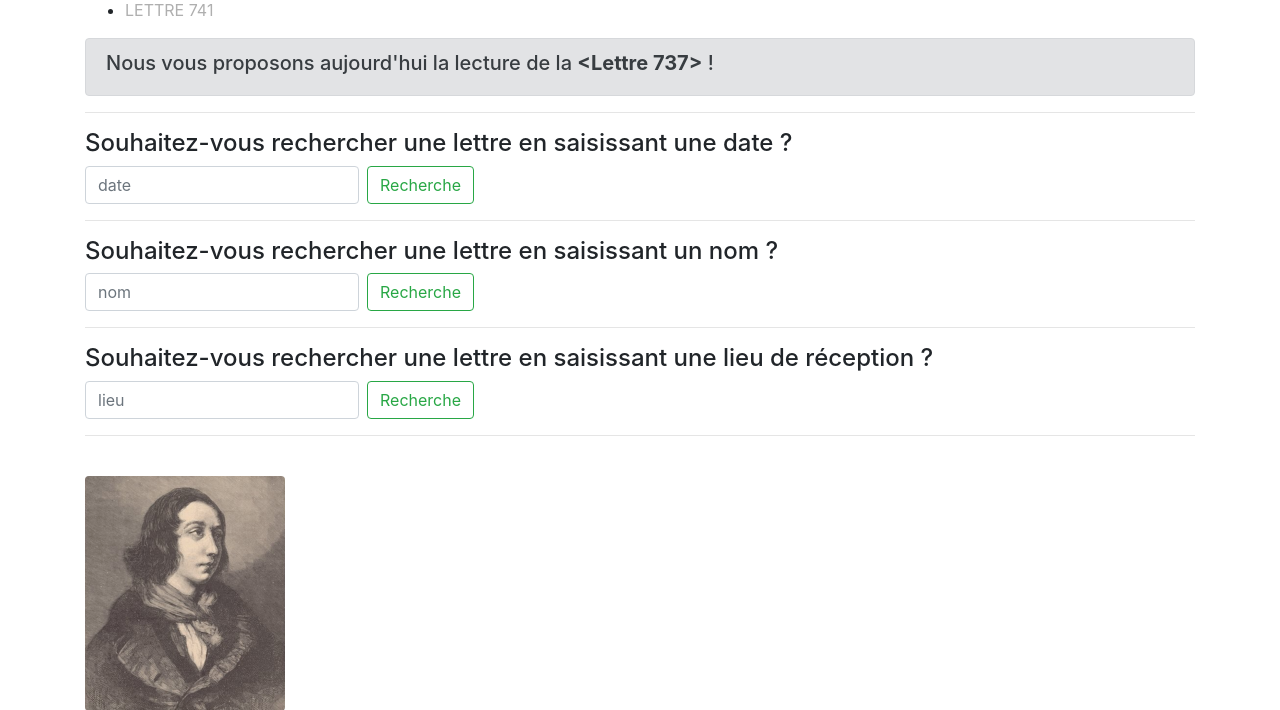
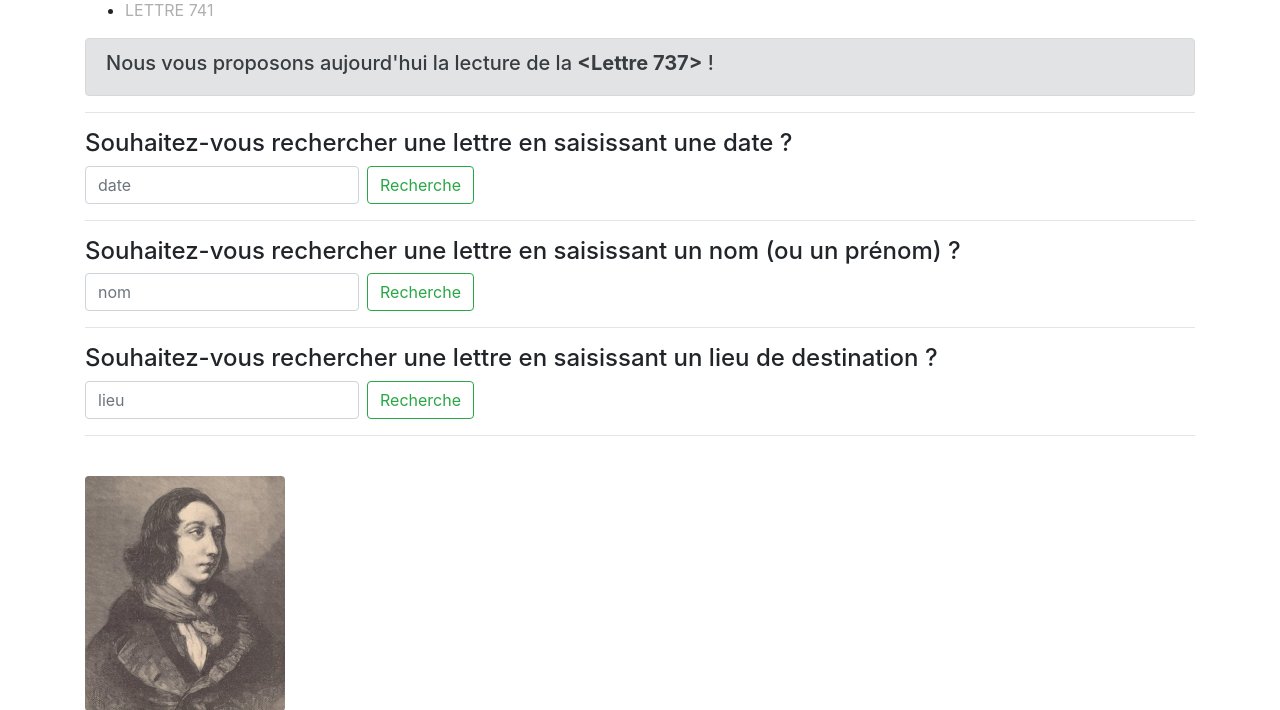
Before and after one commit to Chartes-TNAH/george_sand, a Flask app: page / in a window 1280 px wide. Shown: the part 655-1365 px from the top of the page. Run offline with Flask 2, Linux system fonts and the light colour scheme; data comes from the database, SQL or seed files in the repository; some libraries are stand-ins or nearby versions.

Commit message:
Petite coquille corrigée

```diff
--- a/application/templates/pages/accueil.html
+++ b/application/templates/pages/accueil.html
@@ -68,7 +68,7 @@ Nous avons utilisé url_for () pour faire des liens vers chacune de nos lettres.
     </form>
 <hr>
 
-<h4>Souhaitez-vous rechercher une lettre en saisissant un nom ?</h4>
+<h4>Souhaitez-vous rechercher une lettre en saisissant un nom (ou un prénom) ?</h4>
 <form class="form-inline my-2 my-lg-0" action="{{url_for("search")}}" method="GET">
       <input class="form-control mr-sm-2" type="search" name="person" type="text" placeholder="nom" aria-label="person">
       <button class="btn btn-outline-success my-2 my-sm-0" type="submit">Recherche</button>
@@ -76,7 +76,7 @@ Nous avons utilisé url_for () pour faire des liens vers chacune de nos lettres.
     </form>
 
 <hr>
-<h4>Souhaitez-vous rechercher une lettre en saisissant une lieu de réception ?</h4>
+<h4>Souhaitez-vous rechercher une lettre en saisissant un lieu de destination ?</h4>
 <form class="form-inline my-2 my-lg-0" action="{{url_for("search")}}" method="GET">
       <input class="form-control mr-sm-2" type="search" name="lieu" type="text" placeholder="lieu" aria-label="Lieu">
       <button class="btn btn-outline-success my-2 my-sm-0" type="submit">Recherche</button>
```
